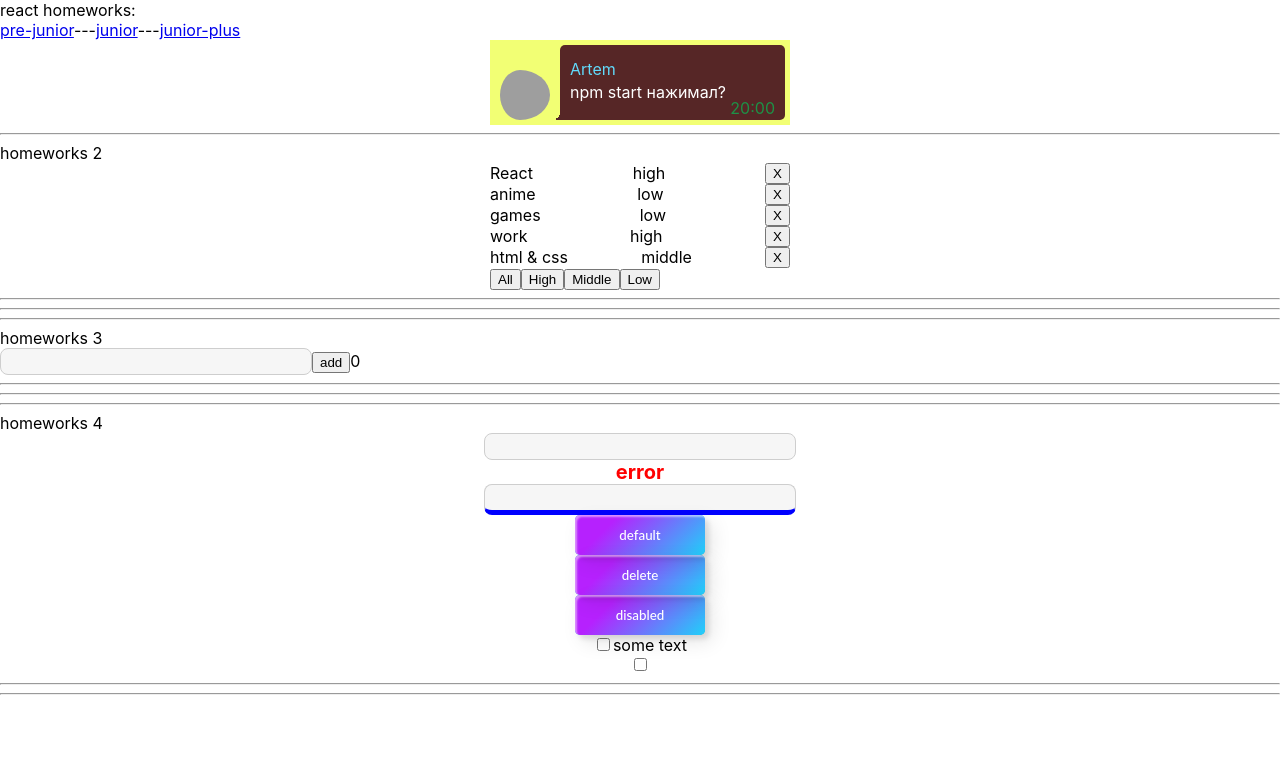
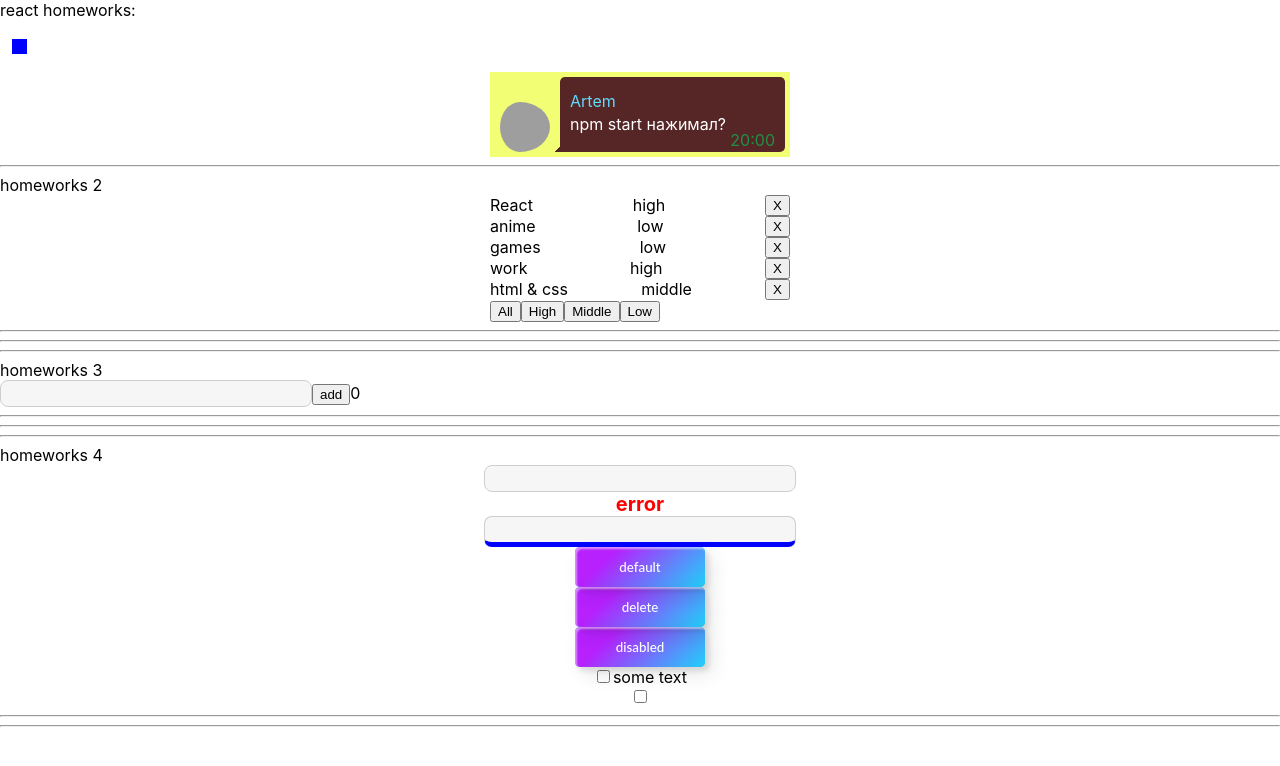
Before and after one commit to Valentin-Prokofev/homeworks-from-Ignat, a React (Create React App) app: page /#/pre-junior in a window 1280 px wide. Shown: the top 766 px of the page. Built offline with nearby package versions, Linux system fonts and the light colour scheme; grey boxes are pictures that could not be loaded.

Commit message:
5HW finished

```diff
--- a/src/p2-homeworks/h5-rrd-v6/Header.module.css
+++ b/src/p2-homeworks/h5-rrd-v6/Header.module.css
@@ -11,3 +11,46 @@
 /*div:hover {*/
 /*    left: 0px;*/
 /*}*/
+
+.ul_navLink {
+    display: flex;
+    flex-direction: row;
+    align-items: center;
+}
+
+.ul_navLink li a {
+    text-decoration: none;
+    list-style-type: none;
+    color: blue;
+}
+
+.ul_navLink li a:hover {
+    color: yellow;
+    text-decoration: underline;
+}
+
+.ul_navLink li  {
+    list-style-type: none;
+    margin-left: 20px;
+}
+
+.square_div {
+    width: 15px;
+    height: 15px;
+    background-color: blue;
+    margin-left: 15px;
+}
+
+.square_div:hover {
+    background-color: yellow;
+}
+
+.right {
+    transform: translate(0);
+    transition: transform 0.2s linear;
+}
+
+.left {
+    transform: translate(-300px);
+    transition: transform 0.2s linear;
+}
--- a/src/p2-homeworks/h5-rrd-v6/Header.tsx
+++ b/src/p2-homeworks/h5-rrd-v6/Header.tsx
@@ -1,14 +1,24 @@
-import React from 'react'
+import React, {useState} from 'react'
 import {NavLink} from "react-router-dom";
 import {PATH} from "./Pages";
 import s from "./Header.module.css"
 
 function Header() {
+    const [isClick, setIsClick] = useState(false)
+
+    const burgerChange = () => (isClick) ? setIsClick(false) : setIsClick(true)
+
     return (
         <div className={s.div}>
-            <NavLink to={PATH.PRE_JUNIOR}>pre-junior</NavLink>---
-            <NavLink to={PATH.JUNIOR}>junior</NavLink>---
-            <NavLink to={PATH.JUNIOR_PLUS}>junior-plus</NavLink>
+            <ul className={`${s.ul_navLink} ${isClick ? s.right : s.left}`}>
+                <li><NavLink to={PATH.PRE_JUNIOR}>pre-junior</NavLink></li>
+                <li><NavLink to={PATH.JUNIOR}>junior</NavLink></li>
+                <li><NavLink to={PATH.JUNIOR_PLUS}>junior-plus</NavLink></li>
+                <div className={s.square_div} onClick={burgerChange}></div>
+            </ul>
+            {/*<NavLink to={PATH.PRE_JUNIOR}>pre-junior</NavLink>---*/}
+            {/*<NavLink to={PATH.JUNIOR}>junior</NavLink>---*/}
+            {/*<NavLink to={PATH.JUNIOR_PLUS}>junior-plus</NavLink>*/}
             {/*<NavLink to={"/*"}></NavLink>*/}
         </div>
     )
```
